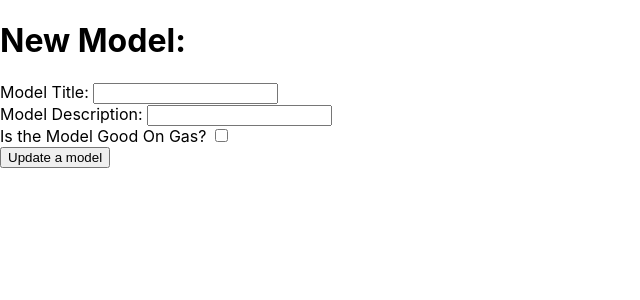
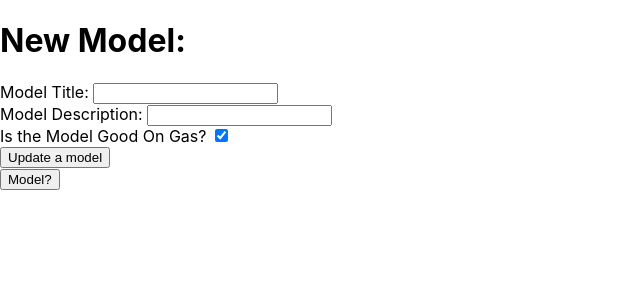
Before and after one commit to Joseph5221/WebAppsProjects, a React (Create React App) app in the folder finalProjectFrontEnd/: page /brands/1/models/new in a window 1280 px wide. Shown: the top 300 px of the page, without its empty margins (0-640 px from the left). Built offline with nearby package versions, Linux system fonts and the light colour scheme.

Commit message:
Fixed New Model form to reflect good on gas

```diff
--- a/finalProjectFrontEnd/src/NewModel.js
+++ b/finalProjectFrontEnd/src/NewModel.js
@@ -5,7 +5,7 @@ function NewModel() {
     const [singleModel, setModel] = useState({
         title: "",
         description: "",
-        good_gas: false,
+        good_gas: true,
         BrandID: brandId
     });
 
@@ -23,6 +23,15 @@ function NewModel() {
             return {
                 ...prevModel,
                 [name]: value
+            }
+        })
+    }
+
+    function handleOnToggle() {
+        setModel(prevState => {
+            return {
+                ...prevState,
+                good_gas : !prevState.good_gas
             }
         })
     }
@@ -48,6 +57,8 @@ function NewModel() {
             .then((body) => body.json())
     }
 
+
+
     return (
         <>
             <h1>New Model:</h1>
@@ -62,11 +73,18 @@ function NewModel() {
                 </div>
                 <div>
                     <label htmlFor="ModelGas"> Is the Model Good On Gas? </label>
-                    <input type="checkbox" onChange={handleChange} id="ModelGas" name="good_gas" value={singleModel.good_gas}></input>
+                    <input
+                        type="checkbox"
+                        onChange={handleOnToggle}
+                        checked={singleModel.good_gas}
+                        id="ModelGas"
+                        name="good_gas"
+                        value={singleModel.good_gas}></input>
                 </div>
 
                 <button onSubmit={handleClick} type="submit" >Update a model</button>
             </form>
+            <button onClick={() => console.log(singleModel)}>Model?</button>
         </>
       );
 }
--- a/finalProjectFrontEnd/src/UpdateBrand.js
+++ b/finalProjectFrontEnd/src/UpdateBrand.js
@@ -57,7 +57,7 @@ function UpdateBrand() {
                     <label htmlFor="BrandName"> Brand Name: </label>
                     <input id="BrandName" onChange={handleChange} name="title" placeholder="Tesla?" value={brand.title}></input>
                 </div>
-                <input type="submit" value="Add a new Brand!"></input>
+                <input type="submit" value="Change the previous Brand!"></input>
             </form>
         </>
     );
```
Also changed, not shown: 1 other file (tests, documents, lock files or other folders).
